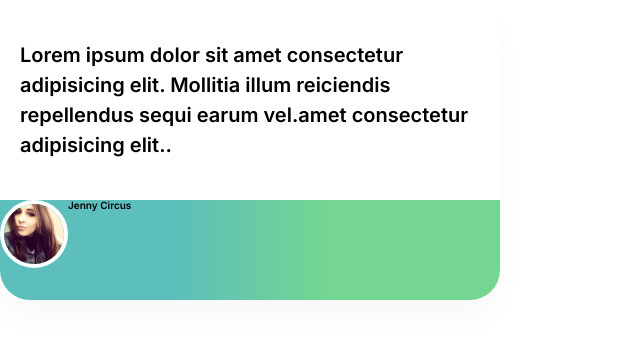
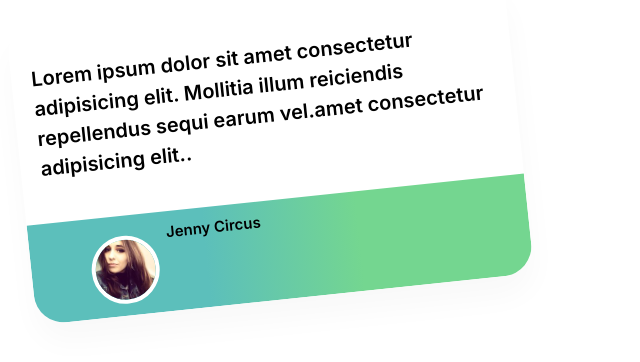
Before and after one commit to Veenakrishna2313/Card-Animation, a plain HTML site: page index.html in a window 1280 px wide. Shown: the whole page, without its empty margins (0-640 px from the left). Drawn offline with Linux system fonts and the light colour scheme.

Commit message:
Applied transitions

```diff
--- a/Css/styles.css
+++ b/Css/styles.css
@@ -16,7 +16,11 @@ body {
   height:60px;
   border:4px solid white;
   border-radius: 50%;
+  margin-left:6rem;
+  margin-top: 2rem;
+  transition: .15s ease-out;
  }
+
 
 
 .card{
@@ -29,7 +33,9 @@ text-align: left;
 box-shadow: 0 20px 30px #f9f9f9;
 border-radius: 30px;
 overflow: hidden;
-
+margin-left:20px;
+transform: rotate(-6deg);
+transition: .15s ease-out;
 }
 
 .text{
@@ -44,5 +50,15 @@ overflow: hidden;
    background: rgb(92, 191, 187);
    background: linear-gradient(90deg, rgba(92, 191, 187, 1) 35%, rgba(116, 214, 144, 1) 66%);
    display: flex;
+   justify-content: left;
+     gap:1rem;
+ }
 
- }
+
+.card:hover{
+  transform: rotate(0deg);
+}
+
+.card:hover img{
+  transform: scale(1.1);
+}
--- a/index.html
+++ b/index.html
@@ -17,7 +17,7 @@
     <p class="text">Lorem ipsum dolor sit amet consectetur adipisicing elit. Mollitia illum reiciendis repellendus sequi earum vel.amet consectetur adipisicing elit..</p>
 
     <footer>
-      <img class="image" src="Images/user.jpg" /> <span>Jenny Circus</span>
+    <img class="image" src="Images/user.jpg" /> <h2>Jenny Circus</h2>
     </footer>
 
   </div>
```
